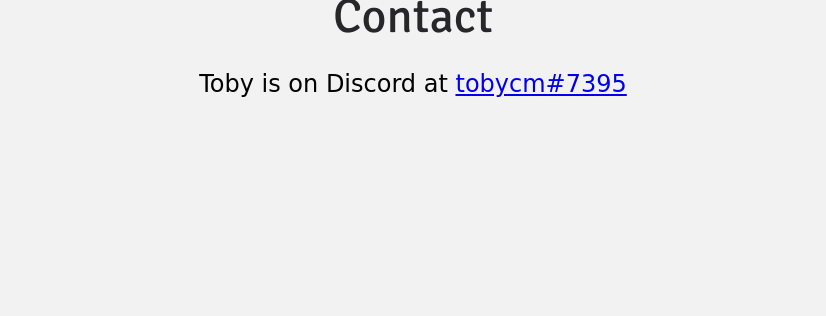
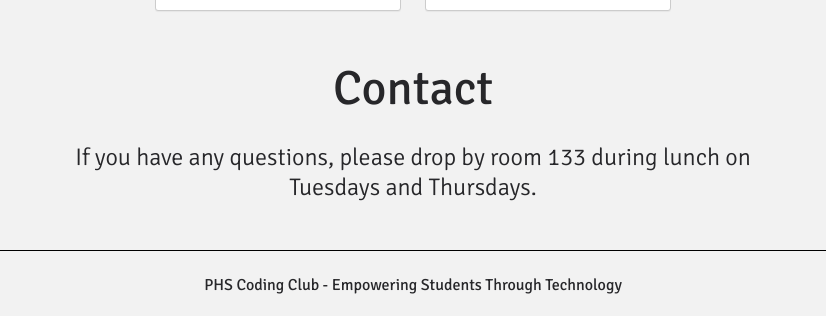
Before and after one commit to PenHigh/PenHigh.github.io, a Next.js app: page / in a window 1280 px wide. Shown: the part 1090-1406 px from the top of the page, without its empty margins (227-1053 px from the left). Before the commit the page ends 1212 px from the top, so only its background shows below. Built offline with nearby package versions, Linux system fonts and the light colour scheme.

Commit message:
Update contact section

```diff
--- a/src/components/home/Contact/Contact.module.css
+++ /dev/null
@@ -1,5 +0,0 @@
-.contact {
-  font-family: Comic Sans MS;
-  font-size: 1.5rem;
-  text-align: center;
-}
--- a/src/components/home/Contact/Contact.tsx
+++ /dev/null
@@ -1,15 +0,0 @@
-import React from 'react';
-
-import styles from './Contact.module.css';
-
-const Contact = () => (
-  <div className={styles.contact}>
-    <p>
-      Toby is on Discord at
-      {' '}
-      <a href="https://discord.com/users/487597510559531009">tobycm#7395</a>
-    </p>
-  </div>
-);
-
-export default Contact;
--- a/src/pages/index.tsx
+++ b/src/pages/index.tsx
@@ -70,13 +70,19 @@
         Contact
       </span>
 
-      <div
-        className={styles.contact}
-      >
-        <Contact />
-      </div>
+      <p className={styles.section}>
+        If you have any questions, please drop by room 133 during lunch on Tuesdays and Thursdays.
+      </p>
     </div>
 
+    <div
+      id="footer"
+      className={styles.footer}
+    >
+      <span>
+        PHS Coding Club - Empowering Students Through Technology
+      </span>
+    </div>
   </div>
 );
 
--- a/src/styles/Home.module.css
+++ b/src/styles/Home.module.css
@@ -25,6 +25,8 @@
   font-size: 3rem;
 
   width: 100%;
+
+  margin-top: 3rem;
 }
 
 .subheader {
@@ -70,3 +72,21 @@
   margin-left: auto;
   margin-right: auto;
 }
+
+.footer {
+  display: flex;
+  justify-content: center;
+  align-items: center;
+
+  color: #27272a;
+  text-align: center;
+
+  width: 100%;
+
+  margin-top: 3rem;
+
+  border-top: 1px solid black;
+
+  padding-top: 1.5rem;
+  padding-bottom: 1.5rem;
+}
```
